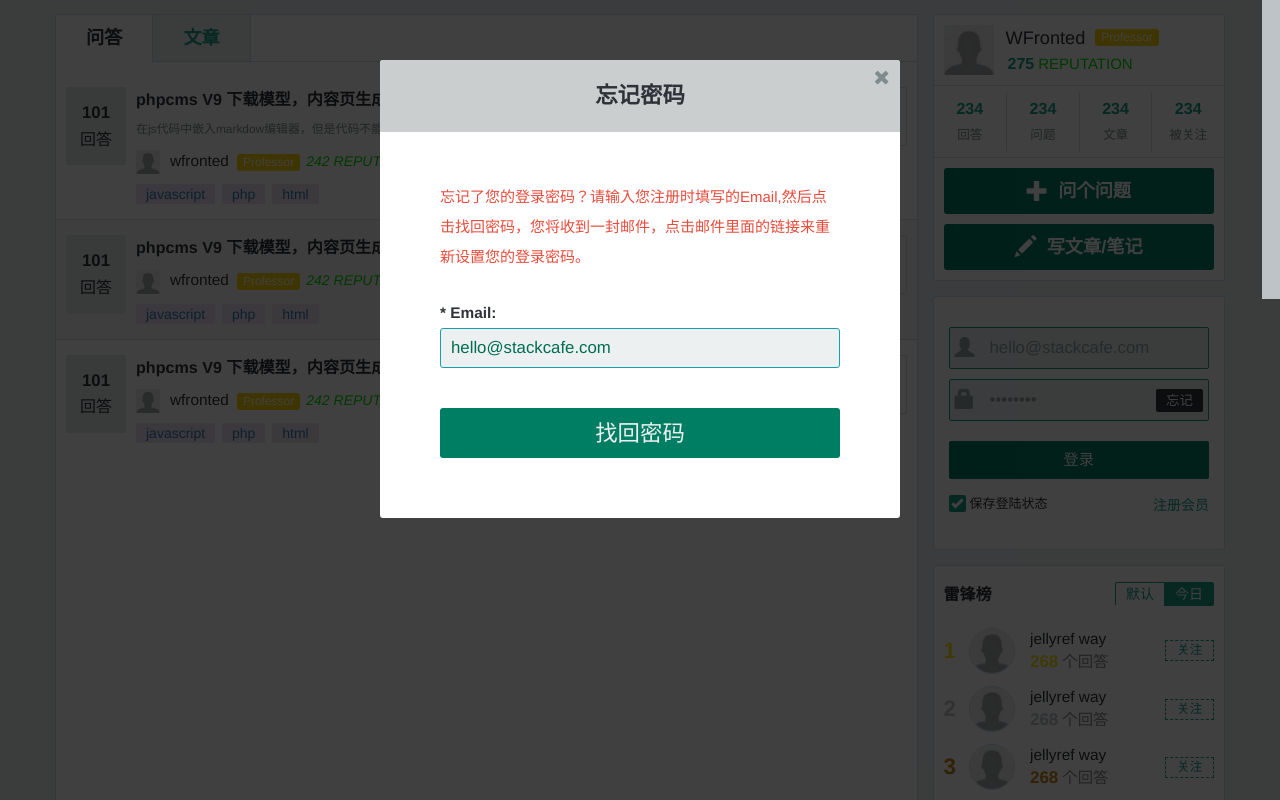
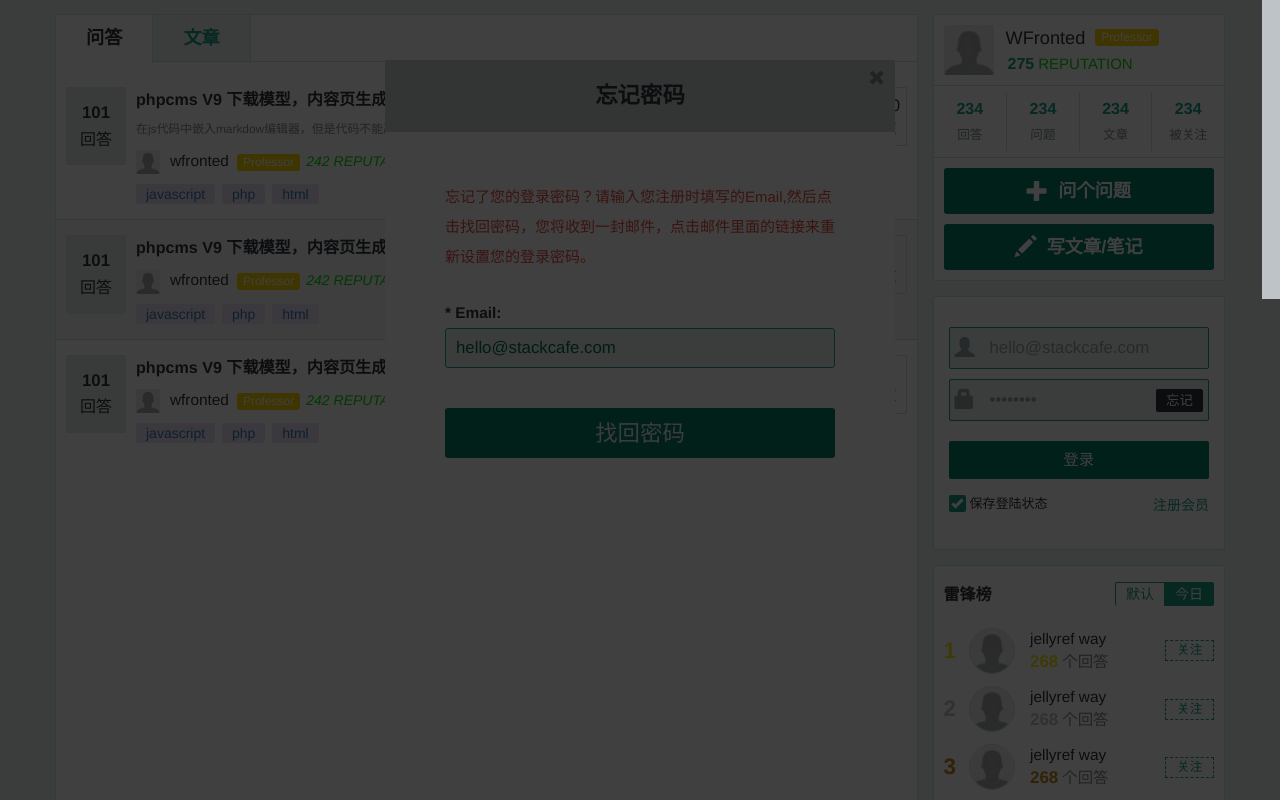
Before and after one commit to WFronted/stackcafe, a plain HTML site: page public/index.html in a window 1280 px wide. Both pictures are taken after a click on the link "忘记". Shown: the part 441-1241 px from the top of the page. Drawn offline with Linux system fonts and the light colour scheme.

Commit message:
pop-panel定位修改

```diff
--- a/public/base/top-panel.html
+++ b/public/base/top-panel.html
@@ -64,7 +64,7 @@
         </form>
     </div>
 </div>
-<div class="container-fluid pop-panel" id="lost-password">
+<div class="container-fluid pop-panel" id="lost-password" style="display: none;">
     <div class="sign-wrap">
         <a class="glyphicon glyphicon-remove remove-bt js-removePop"></a>
         <p class="sign-t">忘记密码</p>
@@ -92,7 +92,8 @@
     /* Lost password */
     $(".js-lostPasswordBt").click(function () {
         $(".pop-panel").animate({"top":"-110%"},100).hide();
-        $("#lost-password").show().animate({"top":"60px"},400).prepend("<div class='pop-wrap'></div>");
+        $("#lost-password").show().animate({"top":"60px"},400);
+        $("body").prepend("<div class='pop-wrap'></div>");
         popWrap();
         return false;
     });
@@ -107,7 +108,8 @@
     /* SignUp */
     $(".js-signUpBt").click(function () {
         $(".pop-panel").animate({"top":"-110%"},100).hide();
-        $("#sign-panel").show().animate({"top":"15px"},400).prepend("<div class='pop-wrap'></div>");
+        $("#sign-panel").show().animate({"top":"15px"},400);
+        $("body").prepend("<div class='pop-wrap'></div>");
         popWrap();
         return false;
     });
--- a/public/less/cafe.less
+++ b/public/less/cafe.less
@@ -418,7 +418,7 @@ body{
     padding:2px 10px;
     background-color: #ede4f4;
     margin-right: 3px;
-    .rounded-corners(1px);
+    .rounded-corners(2px);
     .cafe-transition;
     &:hover,
     &:focus{
@@ -2796,11 +2796,11 @@ b.tags-name{
 
 .pop-panel{
   position: fixed;
-  top:-120%;
-  left:0;
+  top:20px;
+  left:50%;
   z-index: 200;
-  width:100%;
-  height:100%;
+  width: 540px;
+  margin-left: -270px;
 }
 .pop-wrap{
   background-color: rgba(0,0,0,0.75);
@@ -2813,9 +2813,7 @@ b.tags-name{
 }
 .sign-wrap{
   position: relative;
-  z-index: 400;
   margin: 0 auto;
-  max-width: 520px;
   padding-left: 0;
   padding-right: 0;
   background-color: #fff;
@@ -2901,6 +2899,7 @@ b.tags-name{
   right:10px;
   font-size: 1.2em;
   color:#7f8c8d;
+  cursor: pointer;
   &:hover{
     color:#e74c3c;
     text-decoration: none;
```
Also changed, not shown: public/css/cafe.css.
